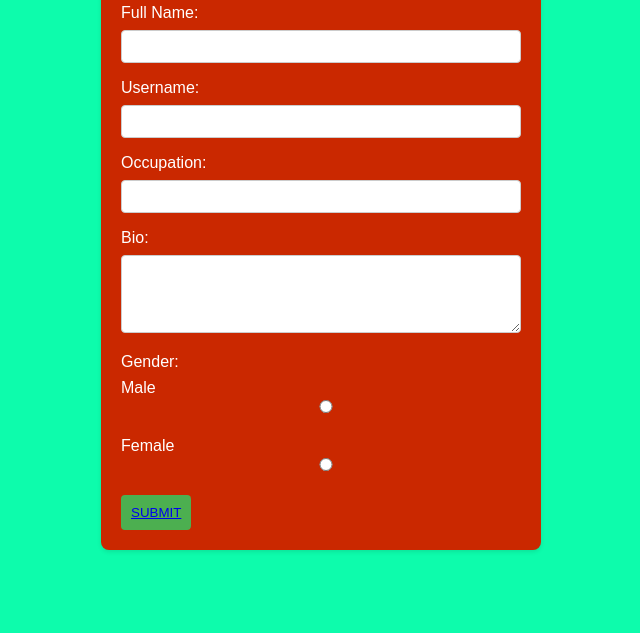
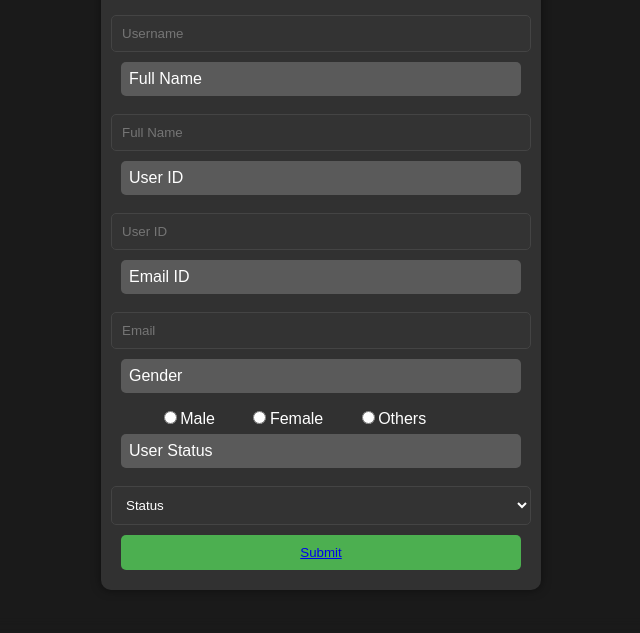
Before and after one commit to TheChaoticor/PROJECT-1-main, a plain HTML site: page index.html in a window 1280 px wide. Shown: the part 167-800 px from the top of the page, without its empty margins (319-959 px from the left). Drawn offline with Linux system fonts and the light colour scheme.

Commit message:
necesary commits uploaded

```diff
--- a/index.html
+++ b/index.html
@@ -3,85 +3,141 @@
 <head>
     <meta charset="UTF-8">
     <meta name="viewport" content="width=device-width, initial-scale=1.0">
-    <title>Registration Form</title>
+    <title>Registration Page</title>
     <style>
         body {
-            font-family: Arial, sans-serif;
-            background-color: #0dfcac;
             margin: 0;
             padding: 0;
+            font-family: 'Arial', sans-serif;
+            background-color: #1a1a1a;
+            color: #fff;
+            height: 100vh;
             display: flex;
+            align-items: center;
             justify-content: center;
-            align-items: center;
-            height: 100vh;
         }
 
-        form {
-            background-color: #ca2800;
-            border-radius: 8px;
-            box-shadow: 0 2px 4px rgba(0, 0, 0, 0.1);
+        .blur-bg {
+            position: absolute;
+            width: 100%;
+            height: 100%;
+            backdrop-filter: blur(8px);
+            z-index: -1;
+        }
+
+        .container {
+            background-color: rgba(255, 255, 255, 0.1);
             padding: 20px;
-            width: 400px;
-            color: #fff;
+            border-radius: 10px;
+            box-shadow: 0 0 10px rgba(0, 0, 0, 0.5);
+            text-align: center;
+            width: 400px; /* Increased width by 100px */
+            transition: box-shadow 0.3s;
+        }
+
+        .container:hover {
+            box-shadow: 0 0 20px rgb(119, 119, 119); /* Glow effect on hover */
         }
 
         label {
             display: block;
             margin-bottom: 8px;
+            text-align: left;
+            background-color: rgba(255, 255, 255, 0.2);
+            padding: 8px;
+            border-radius: 5px;
         }
 
-        input, textarea {
-            width: 100%;
-            padding: 8px;
-            margin-bottom: 16px;
+        input,
+        select {
+            width: calc(100% + 20px); /* Increased width by 20px */
+            padding: 10px;
+            margin: 10px -10px; /* Adjusted margin to compensate for width increase */
             box-sizing: border-box;
-            border: 1px solid #ccc;
-            border-radius: 4px;
+            border: 1px solid #444;
+            border-radius: 5px;
+            background-color: #333;
+            color: #fff;
+            transition: box-shadow 0.3s;
         }
 
-        input[type="radio"] {
-            margin-right: 5px;
-            display: inline; /* Make the radio button inline */
+        input:hover,select:hover
+        {
+            box-shadow: 0 0 10px cyan; /* Glow effect on hover */
+        }
+
+        .gen input[type="radio"] {
+            width: 15px;
+        }
+
+        .gen label {
+            display: inline;
+            margin-right: 35px;
+            background-color: transparent;
         }
 
         button {
-            background-color: #4caf50;
+            width: 100%;
+            padding: 10px;
+            background-color: #4CAF50;
             color: #fff;
-            padding: 10px;
             border: none;
-            border-radius: 4px;
+            border-radius: 5px;
             cursor: pointer;
+            transition: background-color 0.3s;
         }
 
         button:hover {
-            background-color: #1946a8;
+            background-color: #45a049;
         }
     </style>
 </head>
 <body>
+    <div class="blur-bg"></div>
+    <div class="container">
+        <h2>Registration Form</h2>
+        <form>
+            <label for="username">Username</label>
+            <input type="text" id="username" placeholder="Username" required>
 
-    <form>
-        <h2>Registration Form</h2>
+            <label for="fullName">Full Name</label>
+            <input type="text" id="fullName" placeholder="Full Name" required>
 
-        <label for="fullName">Full Name:</label>
-        <input type="text" id="fullName" name="fullName" required>
+            <label for="userID">User ID</label>
+            <input type="text" id="userID" placeholder="User ID" required>
 
-        <label for="username">Username:</label>
-        <input type="text" id="username" name="username" required>
+            <label for="emailsId">Email ID</label>
+            <input type="text" id="emailsId" placeholder="Email" required>
 
-        <label for="occupation">Occupation:</label>
-        <input type="text" id="occupation" name="occupation" required>
+            <label>Gender</label>
+            <div class="gen">
+               <!-- <input type="radio" id="male" name="gender" value="male" required>
+                <label for="male">Male</label>
 
-        <label for="bio">Bio:</label>
-        <textarea id="bio" name="bio" rows="4"></textarea>
+                <input type="radio" id="female" name="gender" value="female" required>
+                <label for="female">Female</label>
 
-        <label>Gender:</label>
+                 <input type="radio" id="other" name="gender" value="other" required>
+                <label for="other">Other</label>-->
+                <input type="radio" id="male" name="gender" value="male" required>
+                <label for="radio1">Male</label>
 
-        <label for="male">Male <input type="radio" name="gender" id="male required"></label>
-        <label for="female">Female <input type="radio" name="gender" id="female required"></label>
+                <input type="radio" id="female" name="gender" value="female" required>
+                <label for="radio1">Female</label>
 
-        <button type="submit"><a href="mainpage.html">SUBMIT</a></button>
-    </form>
+                <input type="radio" id="others" name="gender" value="others" required>
+                <label for="radio1">Others</label>
+            </div>
 
+            <label for="userType">User Status</label>
+            <select id="userType" name="userType" required>
+                <option value="" disabled selected>Status</option>
+                <option value="student">Student</option>
+                <option value="teacher">Teacher</option>
+            </select>
+
+            <button type="submit"><a href="mainpage.html">Submit</a></button>
+        </form>
+    </div>
 </body>
 </html>
```
Also changed, not shown: index_registration.html (deleted, +0 -143 lines), mainpage.html (+2 -2 lines).
